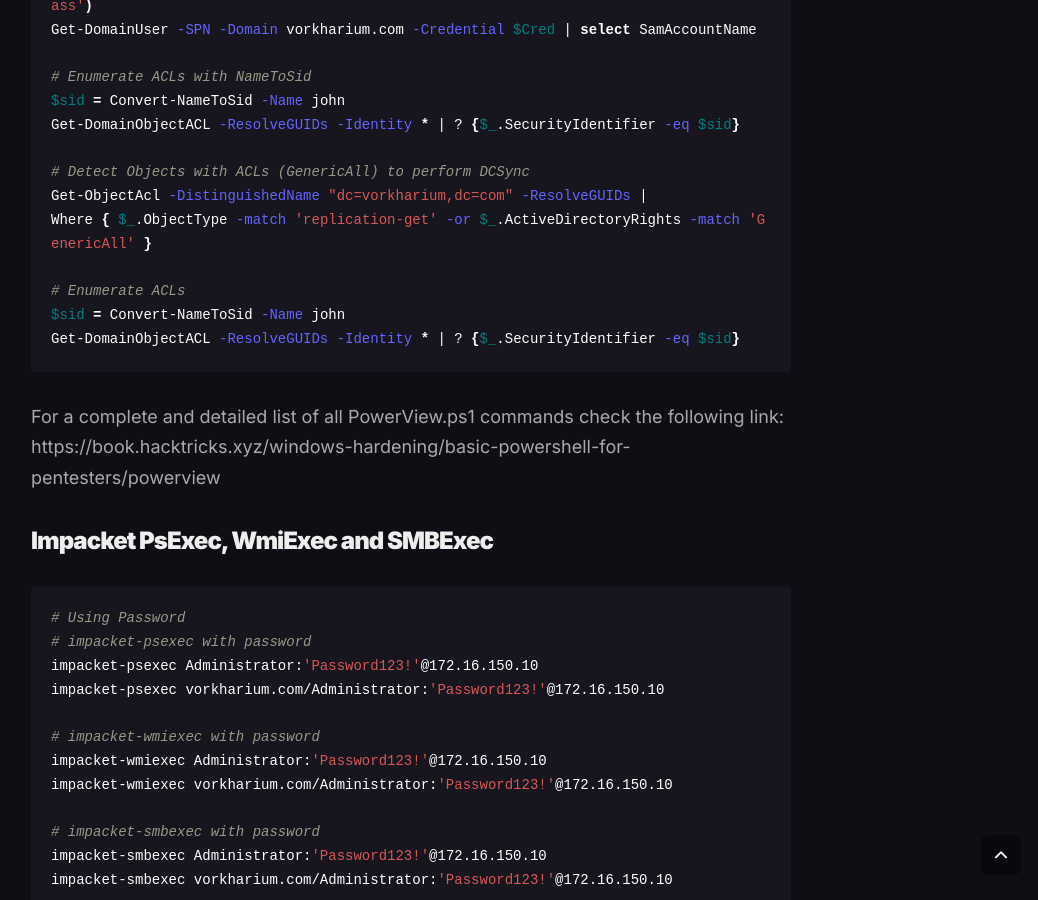
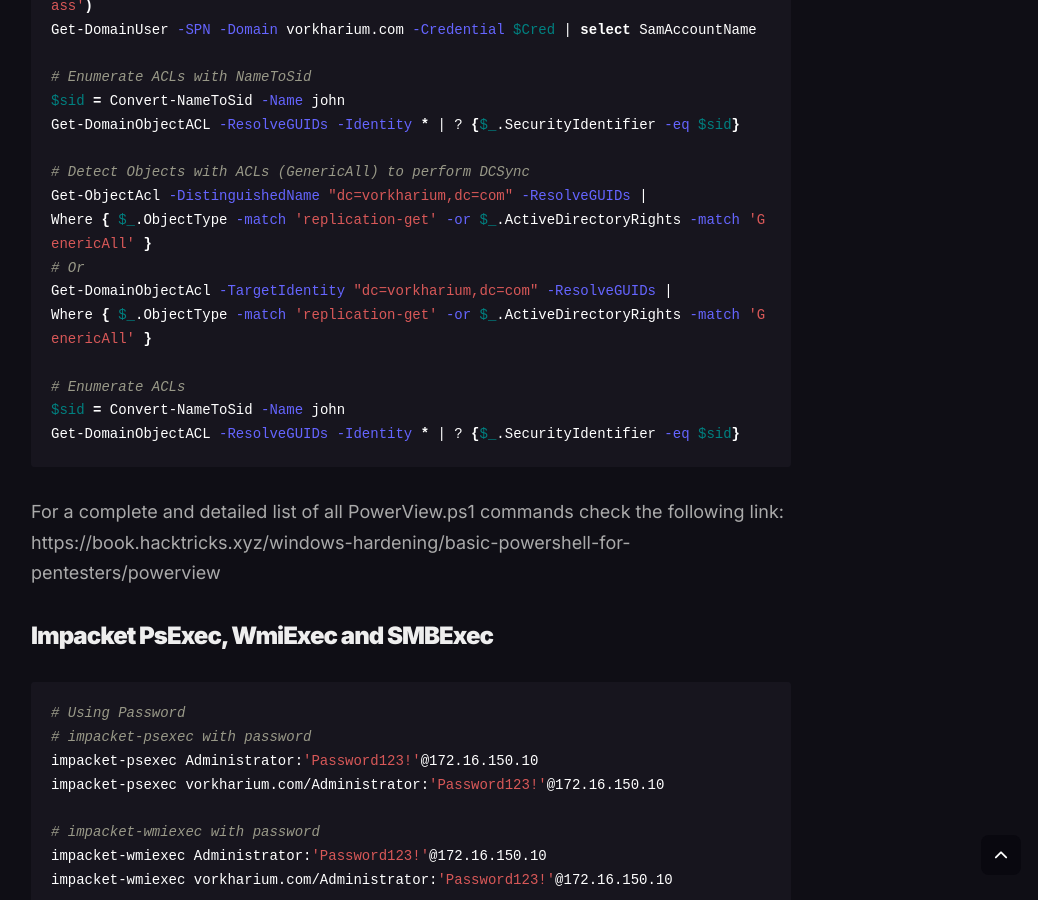
Before and after one commit to Vorkharium/vorkharium.github.io, a Jekyll site: the page built from _posts/2024-11-01-Attacking-Active-Directory-Cheatsheet.md, in a window 1280 px wide and 900 px high, scrolled down 11522 px. Shown: the whole window, without its empty margins (229-1267 px from the left). Built offline with Jekyll 4.4.1, drawn with Linux system fonts in a browser that asks for light colours; comment, search, counter and statistics services are not loaded.

Commit message:
Update 2024-11-01-Attacking-Active-Directory-Cheatsheet.md

```diff
--- a/_posts/2024-11-01-Attacking-Active-Directory-Cheatsheet.md
+++ b/_posts/2024-11-01-Attacking-Active-Directory-Cheatsheet.md
@@ -400,6 +400,9 @@
 # Detect Objects with ACLs (GenericAll) to perform DCSync
 Get-ObjectAcl -DistinguishedName "dc=vorkharium,dc=com" -ResolveGUIDs |
 Where {	$_.ObjectType -match 'replication-get' -or $_.ActiveDirectoryRights -match 'GenericAll' }
+# Or
+Get-DomainObjectAcl -TargetIdentity "dc=vorkharium,dc=com" -ResolveGUIDs |
+Where {	$_.ObjectType -match 'replication-get' -or $_.ActiveDirectoryRights -match 'GenericAll' }
 
 # Enumerate ACLs
 $sid = Convert-NameToSid -Name john
```
